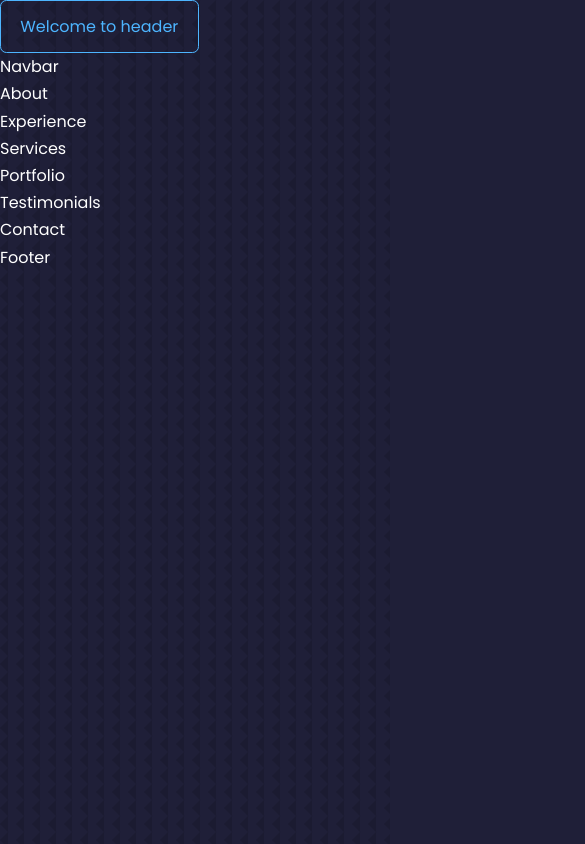
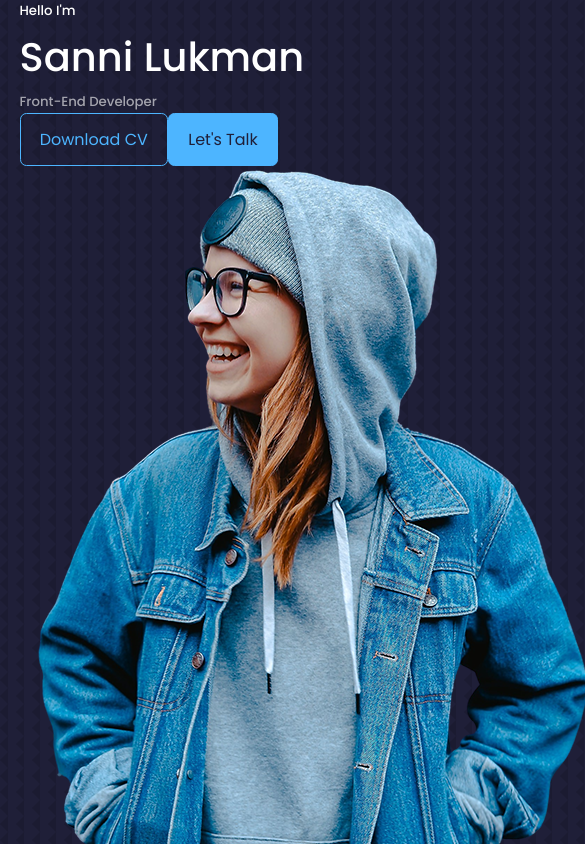
Before and after one commit to Lukmon492/Portfolio-project, a React (Vite) app in the folder New-portfolio/: page / in a window 390 px wide. Shown: the top 844 px of the page, 585 px wide, since content can reach past the window. Built offline with nearby package versions, Linux system fonts and the light colour scheme.

Commit message:
component added

```diff
--- a/New-portfolio/src/components/about/About.jsx
+++ b/New-portfolio/src/components/about/About.jsx
@@ -2,7 +2,7 @@
 import "./about.css";
 
 const About = () => {
-  return <div>About</div>;
+  return <div className="btn-primary">About</div>;
 };
 
 export default About;
--- /dev/null
+++ b/New-portfolio/src/components/header/CTA.jsx
@@ -0,0 +1,17 @@
+import React from "react";
+import CV from "../../assets/cv.pdf";
+
+const CTA = () => {
+  return (
+    <div className="cta">
+      <a href={CV} download className="btn">
+        Download CV
+      </a>
+      <a href="#" className="btn btn-primary">
+        Let's Talk
+      </a>
+    </div>
+  );
+};
+
+export default CTA;
--- a/New-portfolio/src/components/header/Header.jsx
+++ b/New-portfolio/src/components/header/Header.jsx
@@ -1,8 +1,25 @@
 import React from "react";
+import CTA from "./CTA";
 import "./header.css";
+import ME from "../../assets/me.png";
 
 const Header = () => {
-  return <div className="btn">Welcome to header</div>;
+  return (
+    <header>
+      <div className="container header__container">
+        <h5>Hello I'm</h5>
+        <h1>Sanni Lukman</h1>
+        <h5 className="text-light">Front-End Developer</h5>
+        <CTA />
+        <div className="me">
+          <img src={ME} alt="me" />
+        </div>
+        <a href="#contact" className="scroll__down">
+          Scroll down
+        </a>
+      </div>
+    </header>
+  );
 };
 
 export default Header;
--- a/New-portfolio/src/index.css
+++ b/New-portfolio/src/index.css
@@ -90,4 +90,31 @@
   border-color: transparent;
 }
 .btn-primary {
+  background: var(--color-primary);
+  color: var(--color-bg);
 }
+.img {
+  width: 100%;
+  display: block;
+  object-fit: cover;
+}
+
+/* ========== MEDIA QUERIES (MEDIUM DEVICES) ========= */
+@media screen and (max-width: 1024px) {
+  .container {
+    width: var(--container-width-md);
+  }
+  section {
+    margin-top: 6rem;
+  }
+}
+
+/* ========== MEDIA QUERIES (SMALL DEVICES) ========= */
+@media screen and (max-width: 600px) {
+  .container {
+    width: var(--container-width-sm);
+  }
+  section > h2 {
+    margin-bottom: 2rem;
+  }
+}
```
Also changed, not shown: New-portfolio/src/components/header/HeaderSocials.jsx (added, +13 -0 lines).
